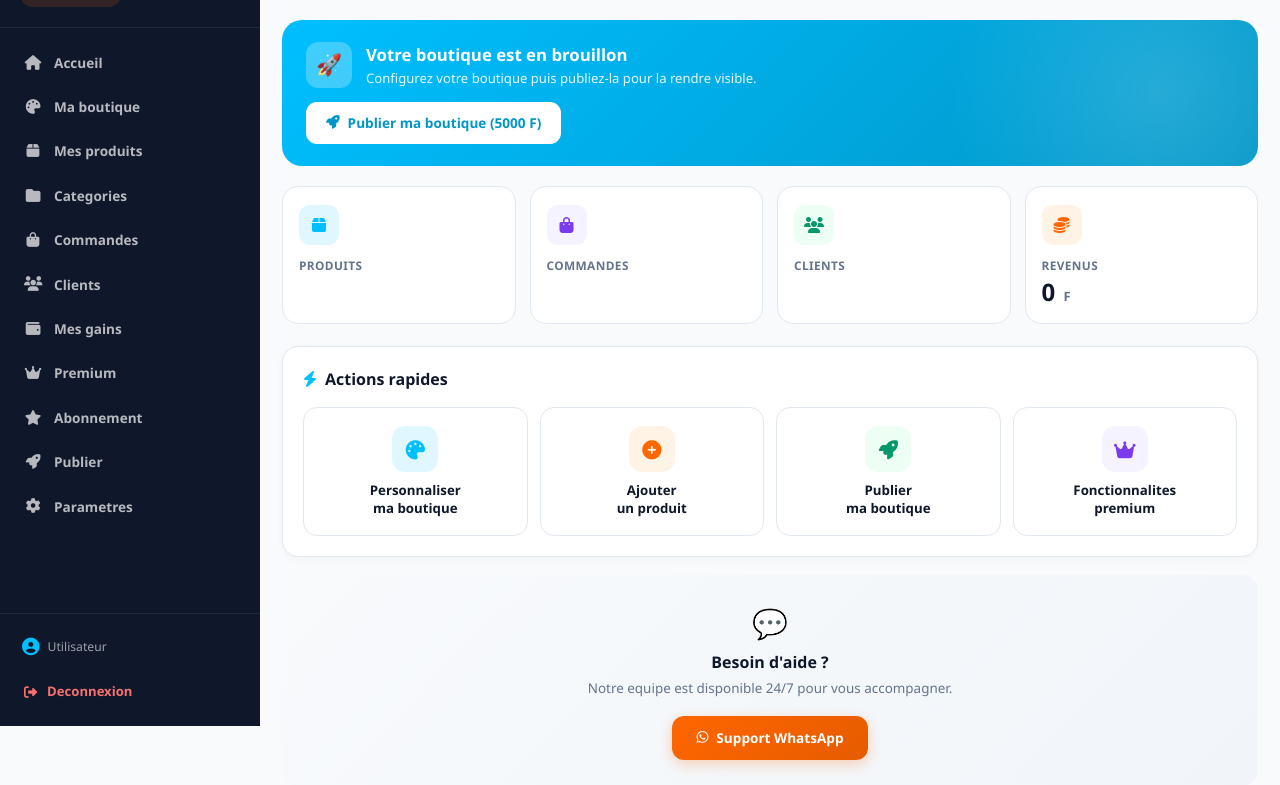
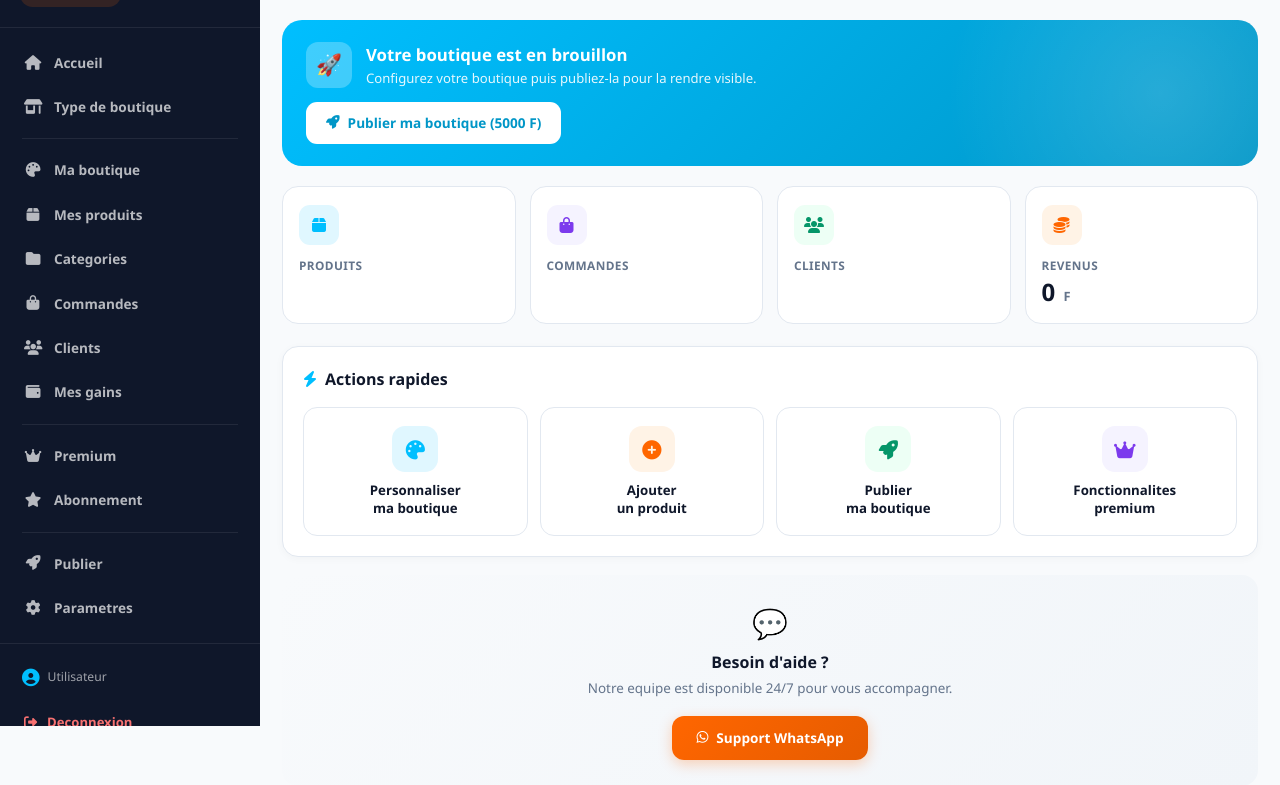
Before and after one commit to abdoula14cherif/kalilinux, a Flask app: template app/templates/dashboard/index.html in a window 1280 px wide. Shown: the part 74-859 px from the top of the page. Run offline with Flask 3, Linux system fonts and the light colour scheme; the template is opened without the code that fills it, so the values that code supplies are empty.

Commit message:
Update layout.html

```diff
--- a/app/templates/dashboard/layout.html
+++ b/app/templates/dashboard/layout.html
@@ -16,6 +16,7 @@
 .nav-item:hover{background:rgba(255,255,255,.06);color:#fff}
 .nav-item.active{background:linear-gradient(90deg,rgba(0,191,255,.2),rgba(0,191,255,.05));color:#00BFFF}
 .nav-item i{width:18px;text-align:center;font-size:.92rem}
+.nav-separator{height:1px;background:rgba(255,255,255,.08);margin:8px 12px}
 .sidebar-footer{padding:14px 10px;border-top:1px solid rgba(255,255,255,.08)}
 .sidebar-user{padding:10px 12px;font-size:.76rem;color:rgba(255,255,255,.6);margin-bottom:6px;word-break:break-all;display:flex;align-items:center;gap:8px}
 .btn-logout-side{display:flex;align-items:center;gap:10px;padding:10px 14px;color:#F87171;font-size:.82rem;font-weight:700;text-decoration:none;border-radius:10px}
@@ -64,6 +65,14 @@
       <a href="{{ url_for('dashboard.index') }}" class="nav-item {% if request.endpoint == 'dashboard.index' %}active{% endif %}">
         <i class="fas fa-home"></i> Accueil
       </a>
+
+      <!-- ⭐ TYPE DE BOUTIQUE -->
+      <a href="{{ url_for('dashboard.choisir_type') }}" class="nav-item {% if request.endpoint == 'dashboard.choisir_type' %}active{% endif %}">
+        <i class="fas fa-store-alt"></i> Type de boutique
+      </a>
+
+      <div class="nav-separator"></div>
+
       <a href="{{ url_for('dashboard.boutique') }}" class="nav-item {% if request.endpoint == 'dashboard.boutique' %}active{% endif %}">
         <i class="fas fa-palette"></i> Ma boutique
       </a>
@@ -90,12 +99,18 @@
       <a href="{{ url_for('dashboard.gains') }}" class="nav-item {% if request.endpoint == 'dashboard.gains' %}active{% endif %}">
         <i class="fas fa-wallet"></i> Mes gains
       </a>
+
+      <div class="nav-separator"></div>
+
       <a href="{{ url_for('dashboard.premium') }}" class="nav-item {% if request.endpoint == 'dashboard.premium' %}active{% endif %}">
         <i class="fas fa-crown"></i> Premium
       </a>
       <a href="{{ url_for('dashboard.abonnement') }}" class="nav-item {% if request.endpoint == 'dashboard.abonnement' %}active{% endif %}">
         <i class="fas fa-star"></i> Abonnement
       </a>
+
+      <div class="nav-separator"></div>
+
       <a href="{{ url_for('dashboard.publier') }}" class="nav-item {% if request.endpoint == 'dashboard.publier' %}active{% endif %}">
         <i class="fas fa-rocket"></i> Publier
       </a>
```
